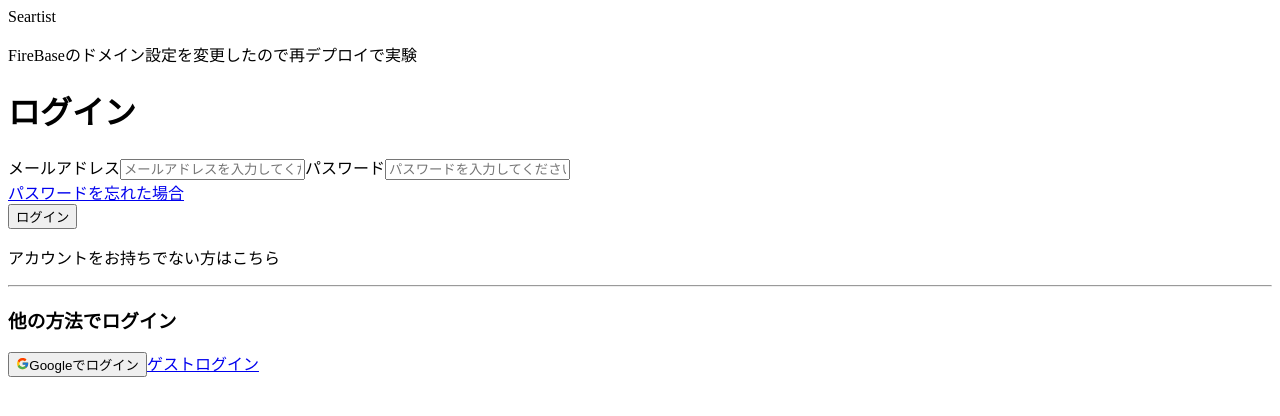
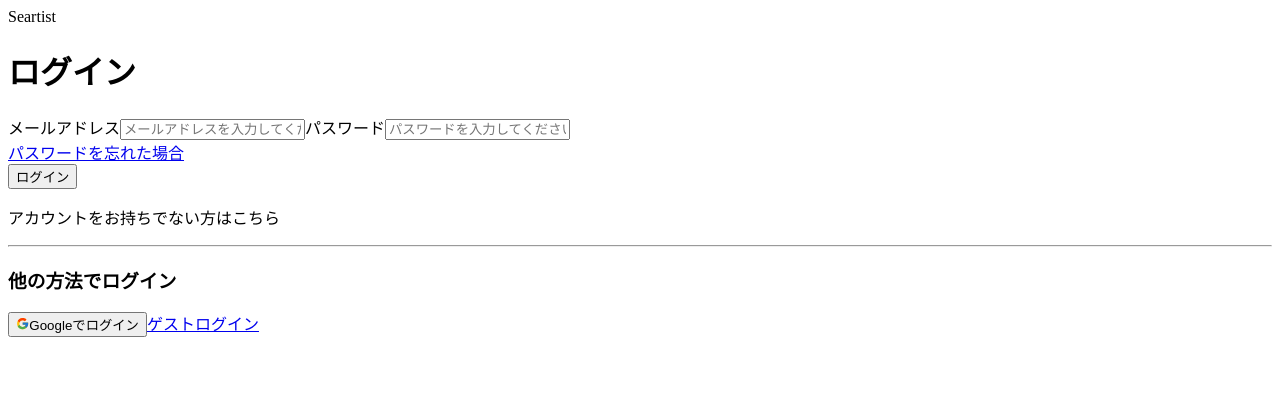
Before and after one commit to watajam/Seartist, a Next.js app: page /login in a window 1280 px wide. Shown: the top 416 px of the page. Built offline with nearby package versions, Linux system fonts and the light colour scheme; no server answers.

Commit message:
♻️ 必要のないコードを削除

```diff
--- a/src/components/Login/index.tsx
+++ b/src/components/Login/index.tsx
@@ -14,7 +14,6 @@ const Login = () => {
 
   return (
     <>
-      <p>FireBaseのドメイン設定を変更したので再デプロイで実験</p>
       <h1 className="text-2xl font-bold text-center text-orange-300 ">
         {isLogin ? "ログイン" : "アカウント作成"}
       </h1>
```
